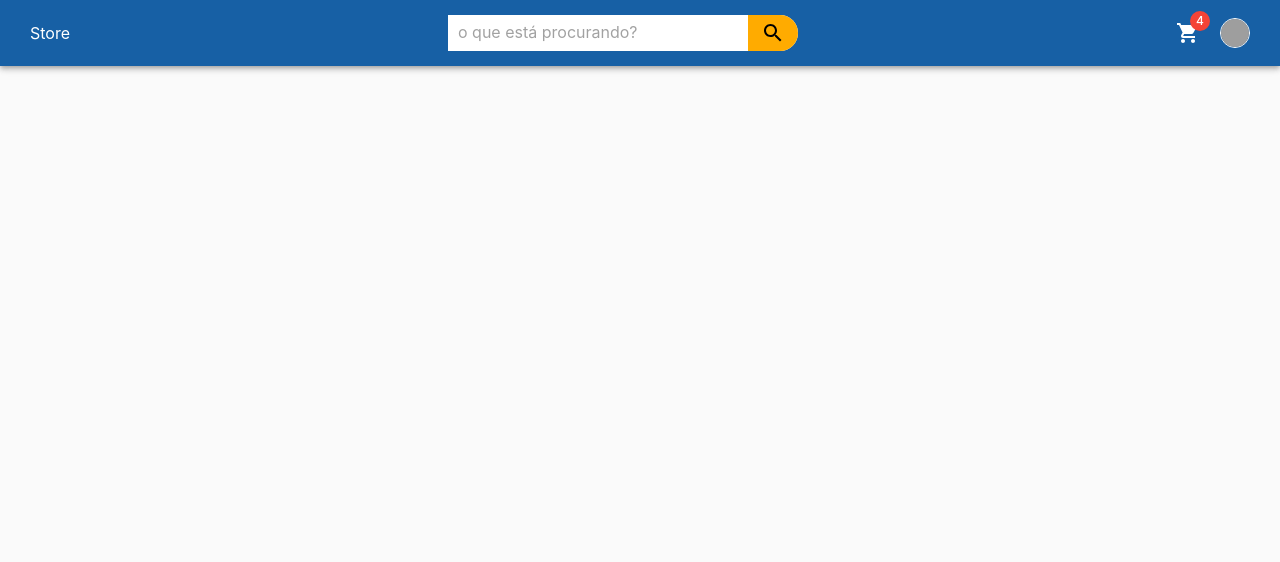
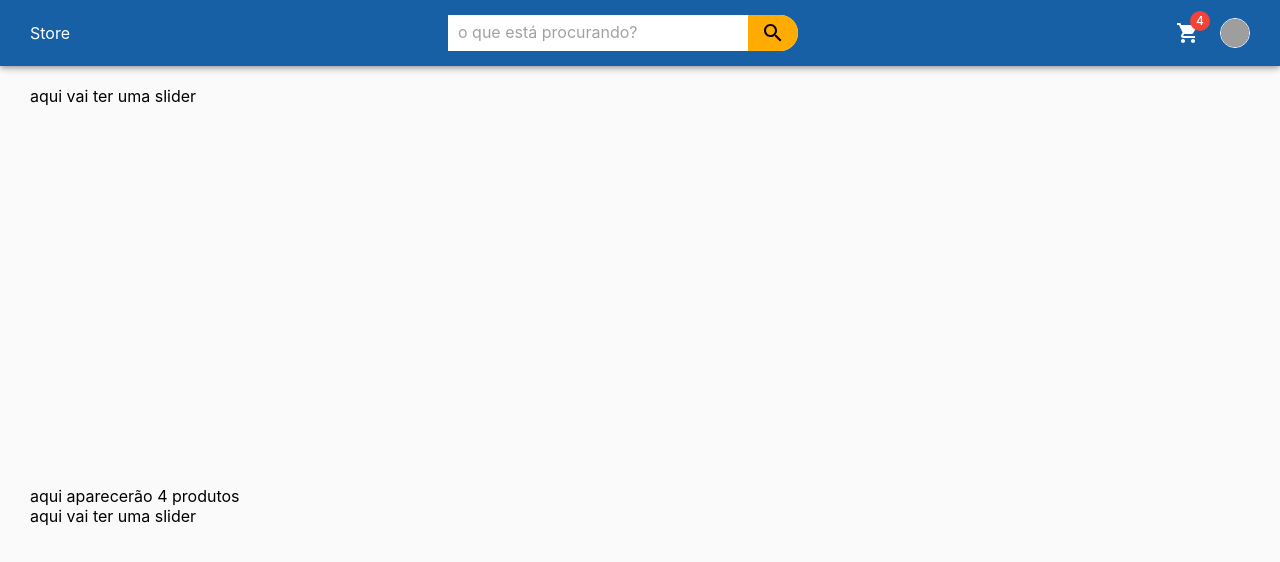
Before and after one commit to gabedaltro/gabe-store, a React (Vite) app: page / in a window 1280 px wide. Shown: the top 562 px of the page. Built offline with nearby package versions, Linux system fonts and the light colour scheme; no server answers; grey boxes are pictures that could not be loaded.

Commit message:
refactor: add default layout to home route

```diff
--- a/src/routes/Routes.tsx
+++ b/src/routes/Routes.tsx
@@ -9,14 +9,7 @@ const AppRoutes: React.FC = () => {
     <Routes>
       <Route path="*" element={<Error404 />} />
 
-      <Route
-        path="/"
-        element={
-          <DefaultLayout>
-            <Home />
-          </DefaultLayout>
-        }
-      />
+      <Route path="/" element={<DefaultLayout element={<Home />} />} />
     </Routes>
   );
 };
```
